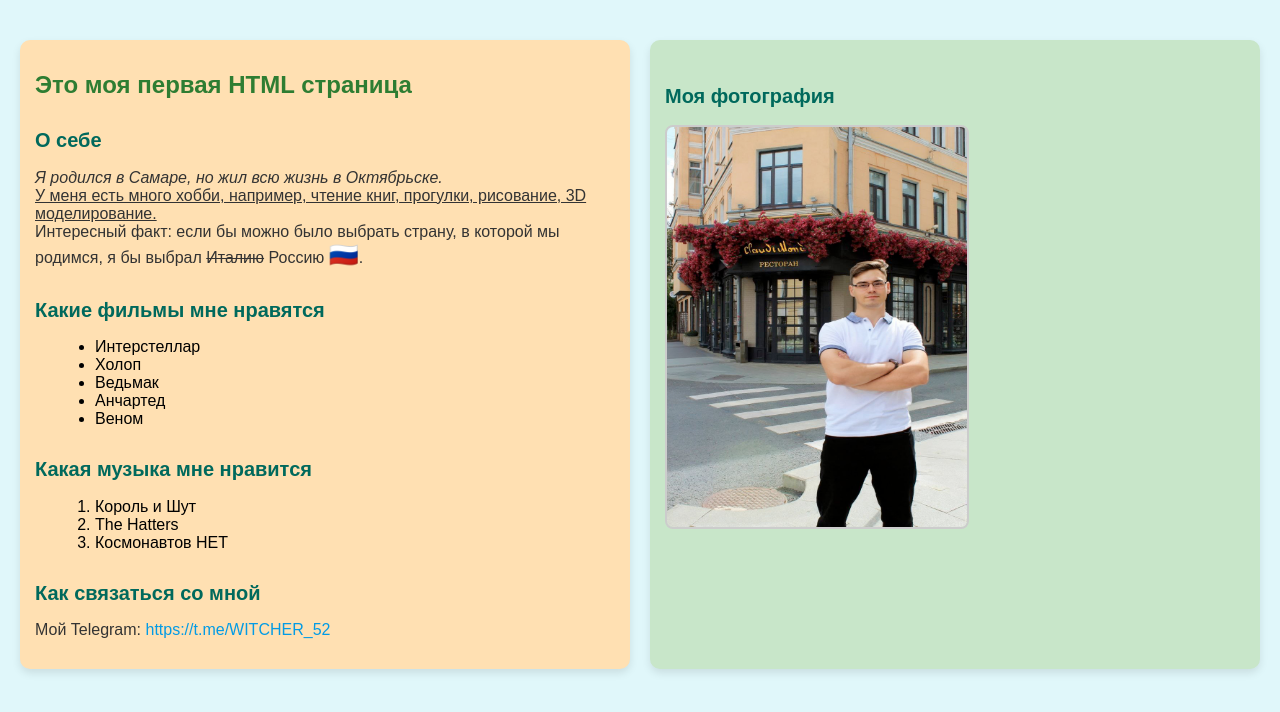
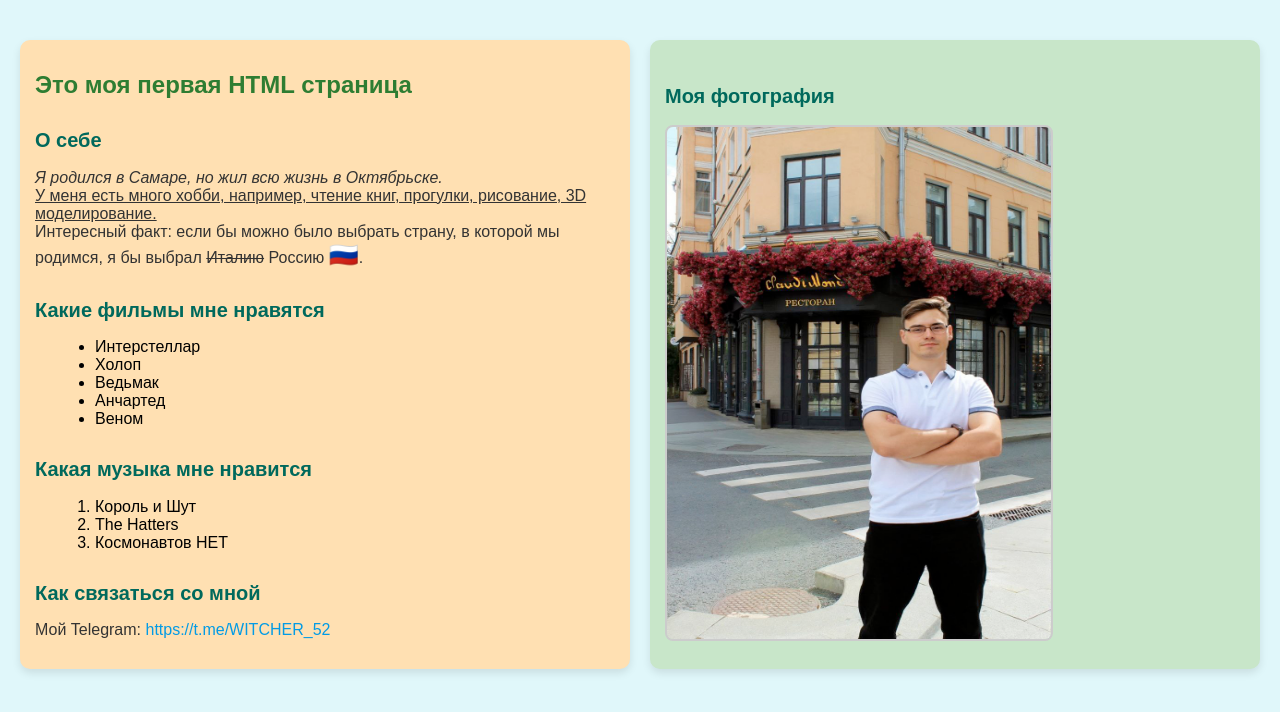
Before and after one commit to bezrukov63region/Lab_2, a plain HTML site: page index.html in a window 1280 px wide. Drawn offline with Linux system fonts and the light colour scheme.

Commit message:
Update style.css

```diff
--- a/style.css
+++ b/style.css
@@ -12,7 +12,7 @@ a {color: #039be5; text-decoration: none;}
 
 a:hover {text-decoration: underline;}
 
-.img-style {max-width: 100%; height: 400px; width: 300px; border-radius: 8px; border: 2px solid #ccc;}
+.img-style {max-width: 100%; height: 512px; width: 384px; border-radius: 8px; border: 2px solid #ccc;}
 
 .content {display: flex; justify-content: space-between; margin-top: 20px;}
 
```
